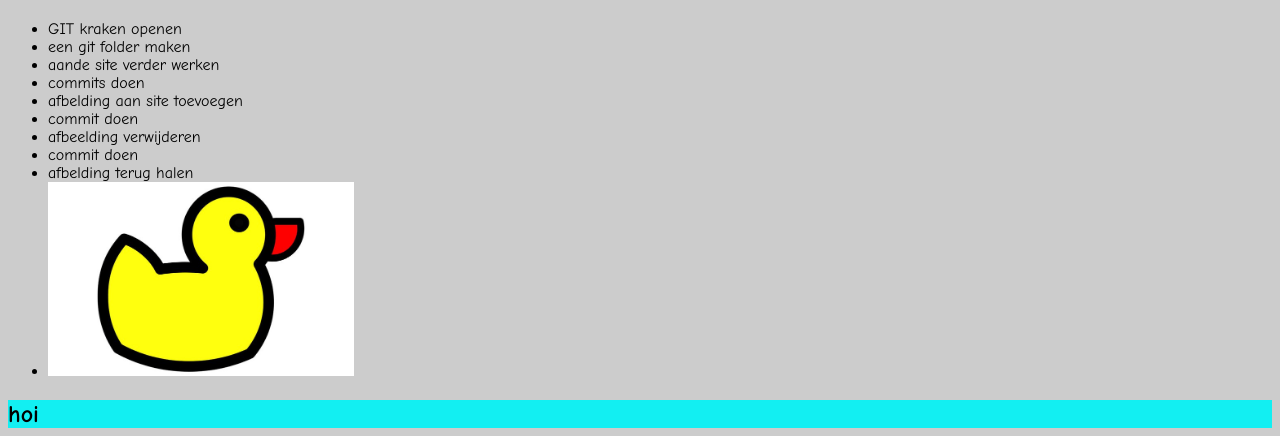
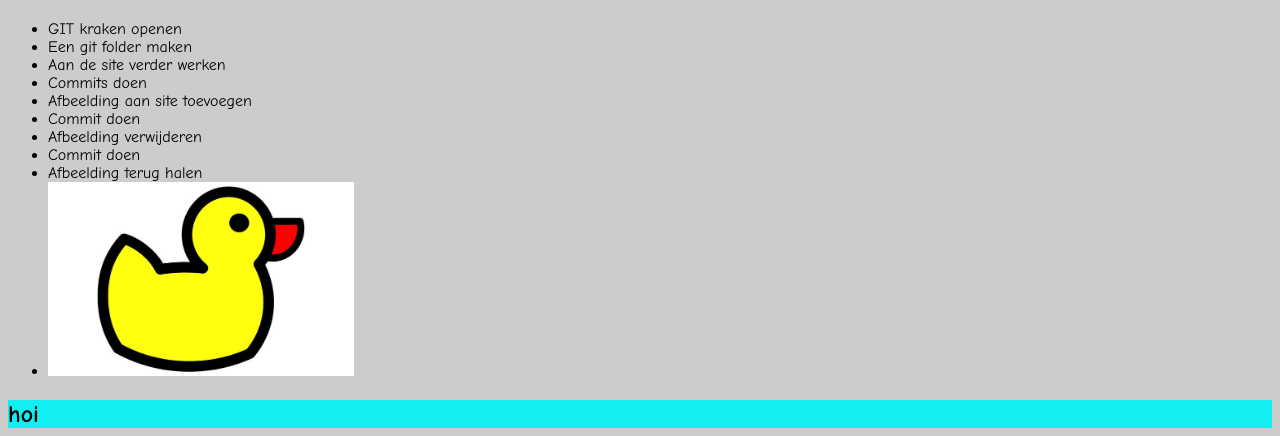
Before and after one commit to swvnaan/gitoefenen, a plain HTML site: page index.html in a window 1280 px wide. Shown: the part 60-496 px from the top of the page. Drawn offline with Linux system fonts and the light colour scheme.

Commit message:
2.0 Fixed

```diff
--- a/index.html
+++ b/index.html
@@ -9,14 +9,14 @@
 	<h1>oefenen met GIT</h1>
 	<ul>
 		<li>GIT kraken openen</li>
-		<li>een git folder maken</li>
-		<li>aande site verder werken</li>
-		<li>commits doen</li>
-		<li>afbelding aan site toevoegen</li>
-		<li>commit doen</li>
-		<li>afbeelding verwijderen</li>
-		<li>commit doen</li>
-		<li>afbelding terug halen </li>
+		<li>Een git folder maken</li>
+		<li>Aan de site verder werken</li>
+		<li>Commits doen</li>
+		<li>Afbeelding aan site toevoegen</li>
+		<li>Commit doen</li>
+		<li>Afbeelding verwijderen</li>
+		<li>Commit doen</li>
+		<li>Afbeelding terug halen </li>
 		<li><img src="img/eend-20017.jpg" alt="" height="25%" width="25%"></li>
 	</ul>
 	<h2>hoi</h2>
```
